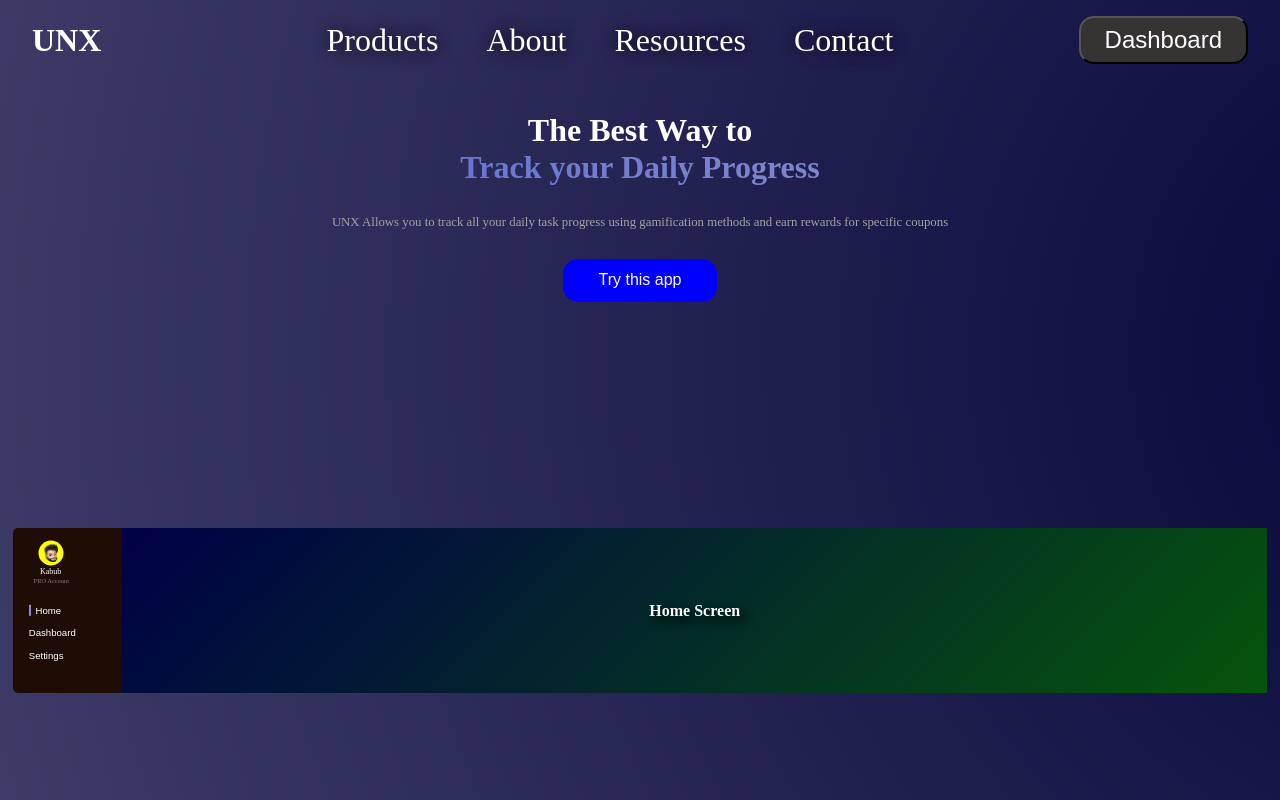
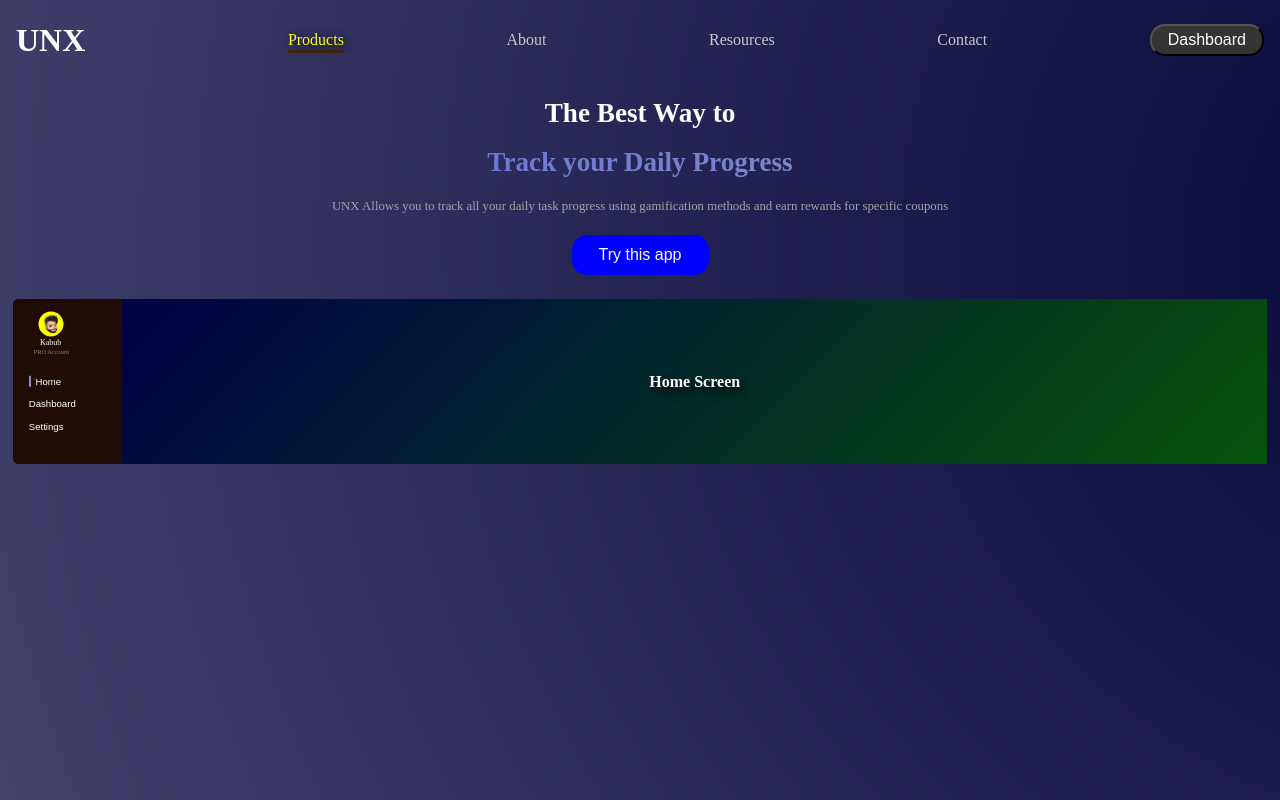
Before and after one commit to Khabub/webdev-learning-slick, a React (Create React App) app: page /products in a window 1280 px wide. Built offline with nearby package versions, Linux system fonts and the light colour scheme.

Commit message:
working on mobil landscape

```diff
--- a/src/components/Layout/MenuStandard.js
+++ b/src/components/Layout/MenuStandard.js
@@ -1,8 +1,11 @@
 import React from "react";
 import classes from "./MenuStandard.module.css";
-import { Link } from "react-router-dom";
+import { Link, NavLink } from "react-router-dom";
 
 const Navigation = () => {
+  const isActiveClass = ({ isActive }) =>
+    isActive ? `${classes.active}` : undefined;
+
   return (
     <div className={classes.container}>
       <div className={classes.logo}>
@@ -13,16 +16,16 @@ const Navigation = () => {
 
       <ul className={classes.links}>
         <li>
-          <a href="#t">Products</a>
+          <NavLink to="products" className={isActiveClass}>Products</NavLink>
         </li>
         <li>
-          <a href="#t">About</a>
+          <NavLink to="about" className={isActiveClass}>About</NavLink>
         </li>
         <li>
-          <a href="#t">Resources</a>
+          <NavLink to="resources" className={isActiveClass}>Resources</NavLink>
         </li>
         <li>
-          <a href="#t">Contact</a>
+          <NavLink to="contact" className={isActiveClass}>Contact</NavLink>
         </li>
       </ul>
 
--- a/src/components/Layout/MenuStandard.module.css
+++ b/src/components/Layout/MenuStandard.module.css
@@ -6,7 +6,7 @@
 }
 
 .logo {
-  margin-left: 2rem;
+  margin-left: 1rem;
 }
 
 .logo a {
@@ -16,31 +16,35 @@
 
 .links {
   display: flex;
-  justify-content: space-between;
+  justify-content: space-evenly;
   align-items: center;
   list-style-type: none;
-  column-gap: 3rem;
+  width: 100%;
 }
 
 .links a {
-  color: #fff;
-  font-size: 2rem;
   text-decoration: none;
-  text-shadow: 0 0 15px #000;
+  color: rgb(199, 199, 199);
+  padding: 0.1rem 0;
+
 }
 
-.links a:hover {
-  color: yellow;
+.links a:hover,
+.links a.active,
+.links a:active {
+  border-bottom: 3px solid rgb(71, 38, 11);
+  color: rgb(251, 255, 0);
+  text-shadow: 2px 2px 10px rgb(0, 0, 0);
 }
 
 .btn-dashboard {
-  margin-right: 2rem;
+  margin-right: 1rem;
 }
 
 .btn-dashboard button {
   background: #363333;
   color: #fff;
-  font-size: 1.5rem;
-  padding: 0.5rem 1.5rem;
+  font-size: 1rem;
+  padding: 0.3rem 1rem;
   border-radius: 15px;
 }
--- a/src/components/Layout/Navigation.js
+++ b/src/components/Layout/Navigation.js
@@ -7,11 +7,11 @@ const Navigation = (props) => {
   const [icon, setIcon] = useState("noshow");
 
   const handleWindowSize = useCallback(() => {
-    window.innerWidth > 700 ? setIcon(false) : setIcon(true);
+    window.innerWidth >= 700 ? setIcon(false) : setIcon(true);
   }, []);
 
   useEffect(() => {
-    if (window.innerWidth > 700) {
+    if (window.innerWidth >= 700) {
       setIcon(false);
     } else {
       setIcon(true);
--- a/src/components/Layout/Pages.module.css
+++ b/src/components/Layout/Pages.module.css
@@ -1,5 +1,5 @@
 .container {
   width: 100vw;
-  height: 50vh;
+  height: auto;
   /* background-color: brown; */
 }
--- a/src/pages/Page.module.css
+++ b/src/pages/Page.module.css
@@ -2,4 +2,5 @@
   color: #fff;
   text-align: center;
   margin: 2rem 0 0 0;
+  height: 170px;
 }
--- a/src/pages/Products.module.css
+++ b/src/pages/Products.module.css
@@ -4,16 +4,12 @@
 
 .bestway {
   color: #fff;
-  margin: 2rem 0 0 0;
+
   font-size: 2rem;
 }
 
 .trackyour {
-  background: -webkit-linear-gradient(
-    180deg,
-    #9a9ac0 0%,
-    #4e63dd 100%
-  );
+  background: -webkit-linear-gradient(180deg, #9a9ac0 0%, #4e63dd 100%);
   background-clip: text;
   -webkit-text-fill-color: transparent;
   padding: 0;
@@ -30,8 +26,43 @@
 .btn-trythisapp {
   background-color: #0000ff;
   border-radius: 15px;
-  border-style: none;
+  border: 0.2rem solid transparent;
   color: #fff;
   font-size: 1rem;
   padding: 0.8rem 2.2rem;
+  margin-bottom: 0.5rem;
 }
+
+.btn-trythisapp:hover,
+.btn-trythisapp:active {
+  cursor: pointer;
+  background-color: #0000ff;
+  border-radius: 15px;
+  border-style: none;
+  border: 0.2rem solid rgb(158, 193, 202);
+  color: rgb(245, 241, 14);
+  font-size: 1rem;
+  padding: 0.8rem 2.2rem;
+}
+
+@media (min-width: 700px) {
+  .bestway {
+    font-size: 1.7rem;
+
+  }
+  .trackyour {
+    font-size: 1.7rem;
+  }
+  .homeparagraf {
+    padding: 0.5rem 2rem;
+  }
+  .btn-trythisapp {
+    padding: 0.5rem 1.5rem;
+    margin-bottom: 0.5rem;
+  }
+
+  .btn-trythisapp:hover,
+  .btn-trythisapp:active {
+    padding: 0.5rem 1.5rem;
+  }
+}
```
